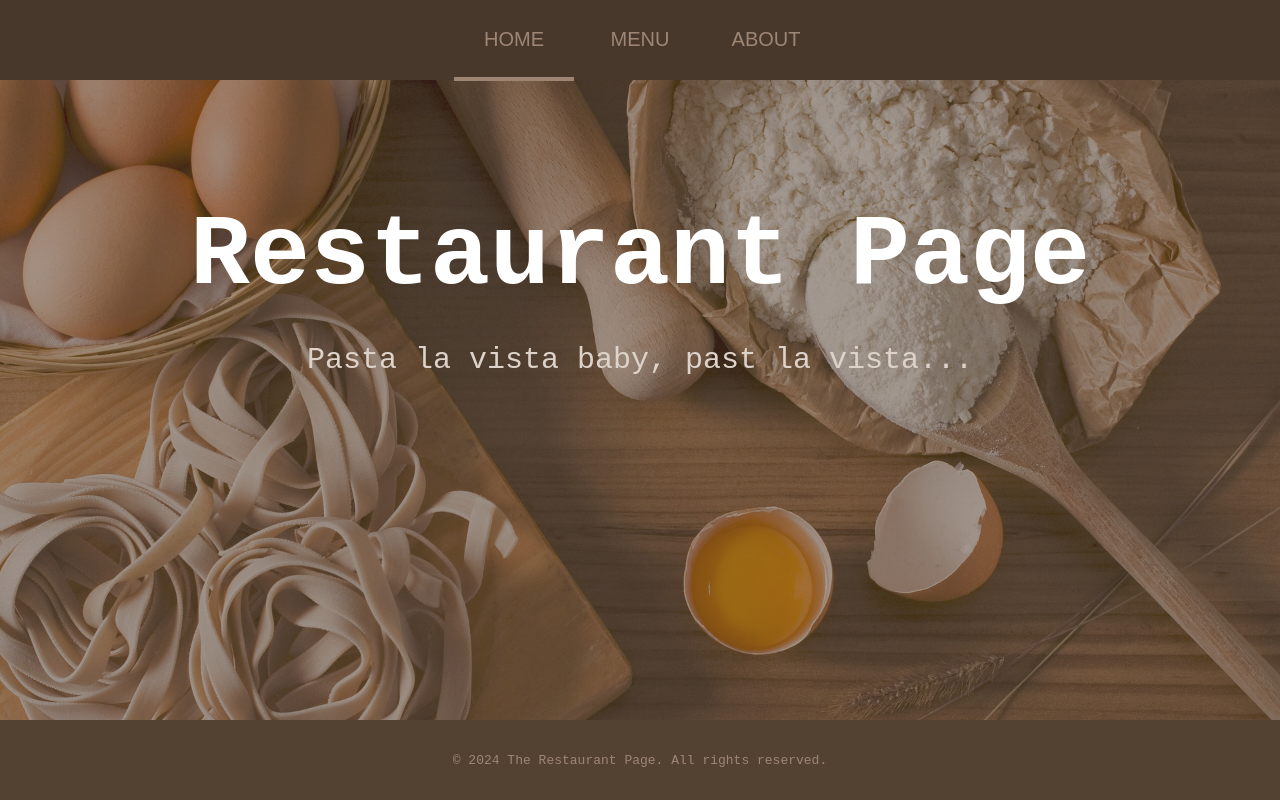
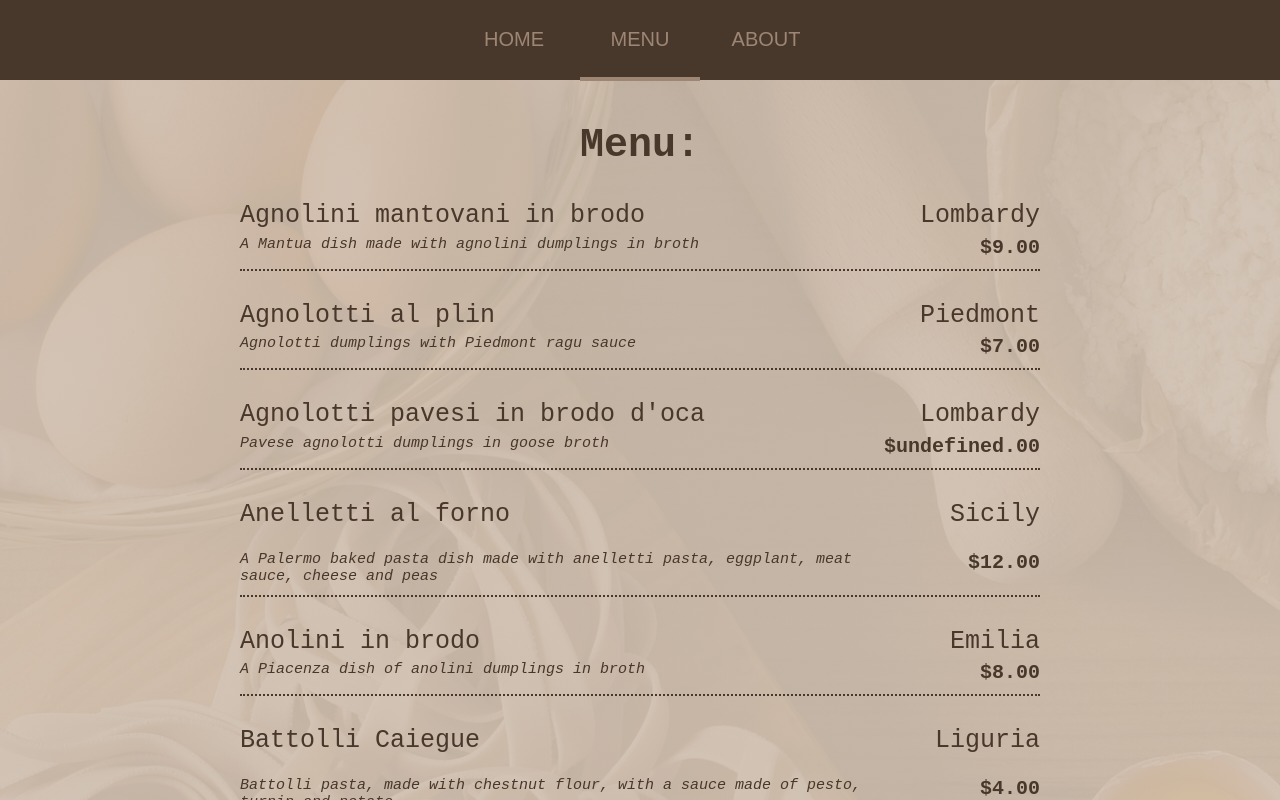
Before and after one commit to tutti-hub/restaurant-page, a website built with webpack: page index.html in a window 1280 px wide. Both pictures are taken after a click on the button "MENU". Shown: the top 800 px of the page. Built offline with nearby package versions, Linux system fonts and the light colour scheme.

Commit message:
wip: render menu page

```diff
--- a/src/index.js
+++ b/src/index.js
@@ -1,5 +1,6 @@
 import { pastas } from './pastas.js';
 import { homePage } from './home.js';
+import { menuPage } from './menu.js';
 
 require('./styles/styles.css');
 require('./styles/header.css');
@@ -16,7 +17,19 @@ const content = document.querySelector('#content');
 content.appendChild(homePage);
 
 homeBtn.addEventListener('click', () => {
-    console.log('home');
+    addActiveClass(homeBtn);
     content.innerText = '';
     content.appendChild(homePage);
 });
+
+menuBtn.addEventListener('click', () => {
+    addActiveClass(menuBtn);
+    content.innerText = '';
+    content.appendChild(menuPage);
+});
+
+
+function addActiveClass(btn) {
+    document.querySelectorAll('header button').forEach(btn => btn.classList.remove('active'));
+    btn.classList.add('active');
+}
--- /dev/null
+++ b/src/menu.js
@@ -0,0 +1,44 @@
+import { pastas } from './pastas.js';
+/*
+   <div class="menu">
+   <h2>Menu:</h2>
+   <div class="menu-list">
+   <div class="dish">
+   <div class="dish-title">Lorem ipsum dolor sitdiv</div>
+   <div class="dish-description">Lorem ipsum dolor amet consectetur adipisicing.</div>
+   <div class="dish-region">Lorem</div>
+   <div class="dish-price">9</div>
+   </div>
+   </div>
+   </div>
+   */
+
+
+const menuPage = document.createElement('div');
+menuPage.classList.add('menu');
+
+const h2 = document.createElement('h2');
+h2.innerText = 'Menu:';
+menuPage.appendChild(h2);
+
+const menuList = document.createElement('div');
+menuList.classList.add('menu-list');
+menuPage.appendChild(menuList);
+
+
+function createDishElement(dish) {
+    const dishElement = document.createElement('div');
+    dishElement.classList.add('dish');
+    dishElement.innerHTML = `<div class="dish-title">${dish.title}</div>
+    <div class="dish-description">${dish.description}</div>
+    <div class="dish-region">${dish.region}</div>
+    <div class="dish-price">${dish.price}</div>`;
+    return dishElement;
+}
+
+pastas.forEach(dish => {
+    const elem = createDishElement(dish);
+    menuList.appendChild(elem);
+});
+
+export { menuPage };
--- a/src/styles/header.css
+++ b/src/styles/header.css
@@ -15,6 +15,7 @@ header button {
 	background-color: transparent;
 	border: none;
     text-transform: uppercase;
+    cursor: pointer;
 }
 
 header button:hover {
@@ -22,5 +23,5 @@ header button:hover {
 }
 
 .active {
-    border-bottom: 4px solid #9E8675;
+    border-bottom: 4px solid#9E8675;
 }
```
